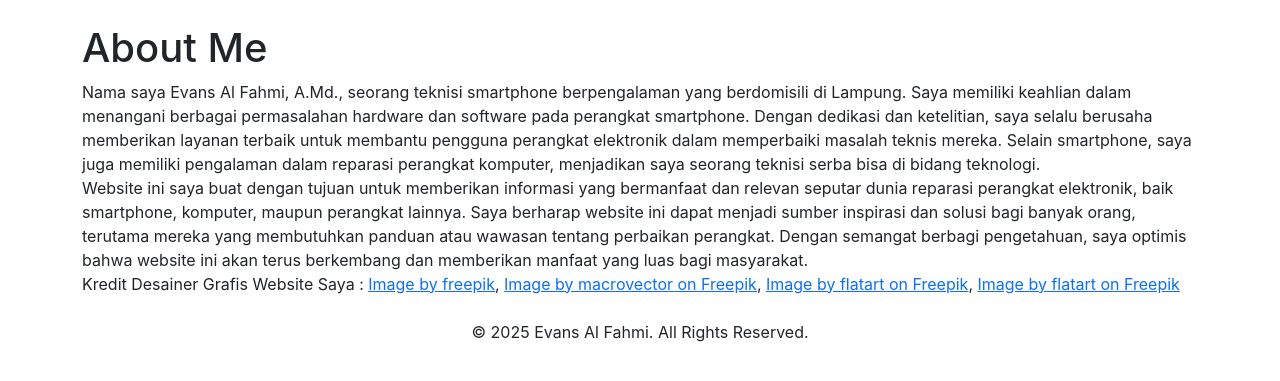
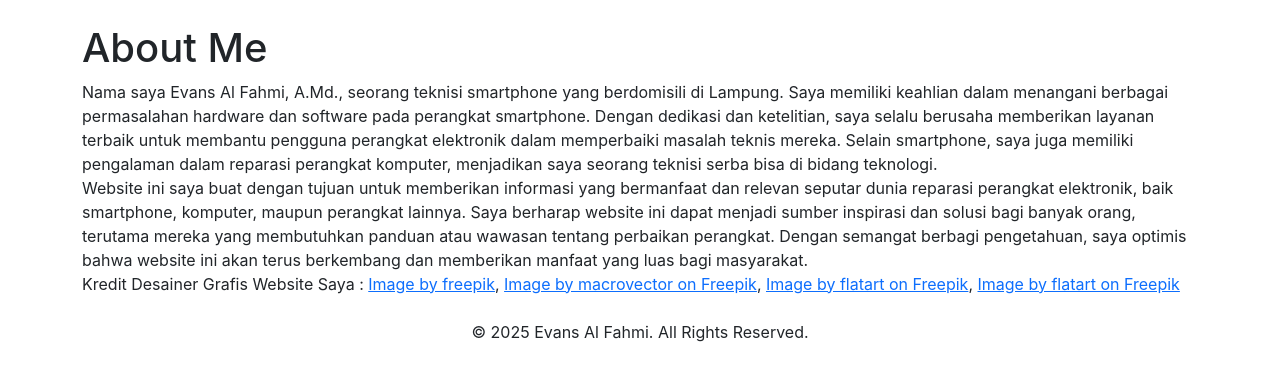
Before and after one commit to evansalfahmi-cloud/evansalfahmi-webserver, a PHP site: page /about.php in a window 1280 px wide. Shown: the part 60-441 px from the top of the page. Run offline with PHP 8.4, Linux system fonts and the light colour scheme.

Commit message:
perbaikan about.php

```diff
--- a/about.php
+++ b/about.php
@@ -1,7 +1,7 @@
 <!-- about.php -->
 <?php include 'includes/header.php'; ?>
 <h1>About Me</h1>
-<p>Nama saya Evans Al Fahmi, A.Md., seorang teknisi smartphone berpengalaman yang berdomisili di Lampung. Saya memiliki keahlian dalam menangani berbagai permasalahan hardware dan software pada perangkat smartphone. Dengan dedikasi dan ketelitian, saya selalu berusaha memberikan layanan terbaik untuk membantu pengguna perangkat elektronik dalam memperbaiki masalah teknis mereka. Selain smartphone, saya juga memiliki pengalaman dalam reparasi perangkat komputer, menjadikan saya seorang teknisi serba bisa di bidang teknologi.
+<p>Nama saya Evans Al Fahmi, A.Md., seorang teknisi smartphone yang berdomisili di Lampung. Saya memiliki keahlian dalam menangani berbagai permasalahan hardware dan software pada perangkat smartphone. Dengan dedikasi dan ketelitian, saya selalu berusaha memberikan layanan terbaik untuk membantu pengguna perangkat elektronik dalam memperbaiki masalah teknis mereka. Selain smartphone, saya juga memiliki pengalaman dalam reparasi perangkat komputer, menjadikan saya seorang teknisi serba bisa di bidang teknologi.
 <br/>
 Website ini saya buat dengan tujuan untuk memberikan informasi yang bermanfaat dan relevan seputar dunia reparasi perangkat elektronik, baik smartphone, komputer, maupun perangkat lainnya. Saya berharap website ini dapat menjadi sumber inspirasi dan solusi bagi banyak orang, terutama mereka yang membutuhkan panduan atau wawasan tentang perbaikan perangkat. Dengan semangat berbagi pengetahuan, saya optimis bahwa website ini akan terus berkembang dan memberikan manfaat yang luas bagi masyarakat.
 <br/>
```
